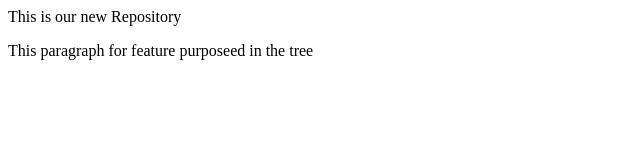
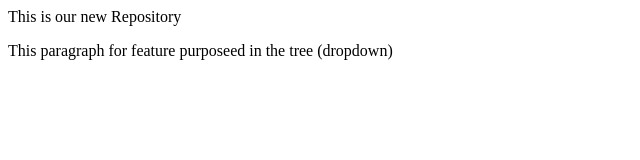
Before and after one commit to SwapnilRGiramkar/localrepo, a plain HTML site: page index.html in a window 1280 px wide. Shown: the full height of the page, 0-640 px from the left. Drawn offline with Linux system fonts and the light colour scheme.

```diff
--- a/index.html
+++ b/index.html
@@ -1,2 +1,2 @@
 <p>This is our new Repository</p>
-<p>This paragraph for feature purposeed in the tree </p>
+<p>This paragraph for feature purposeed in the tree (dropdown) </p>
```
